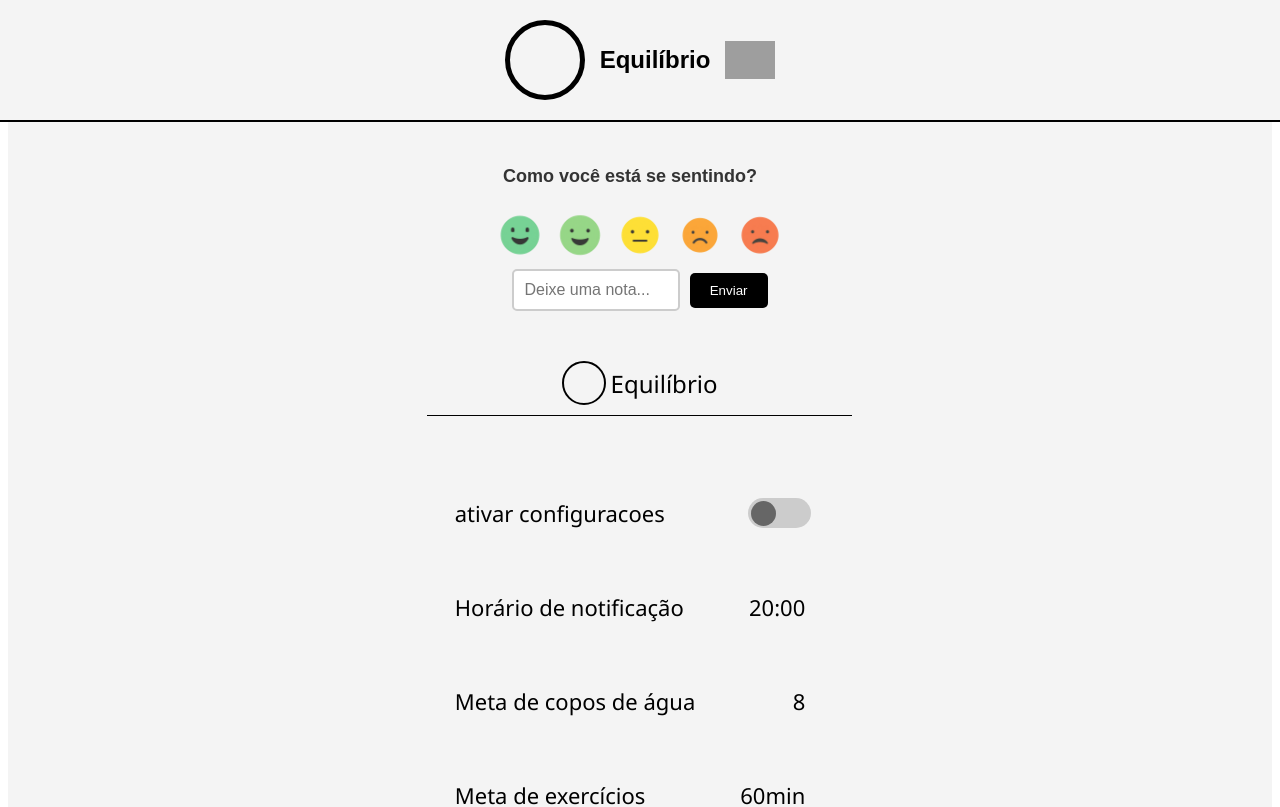
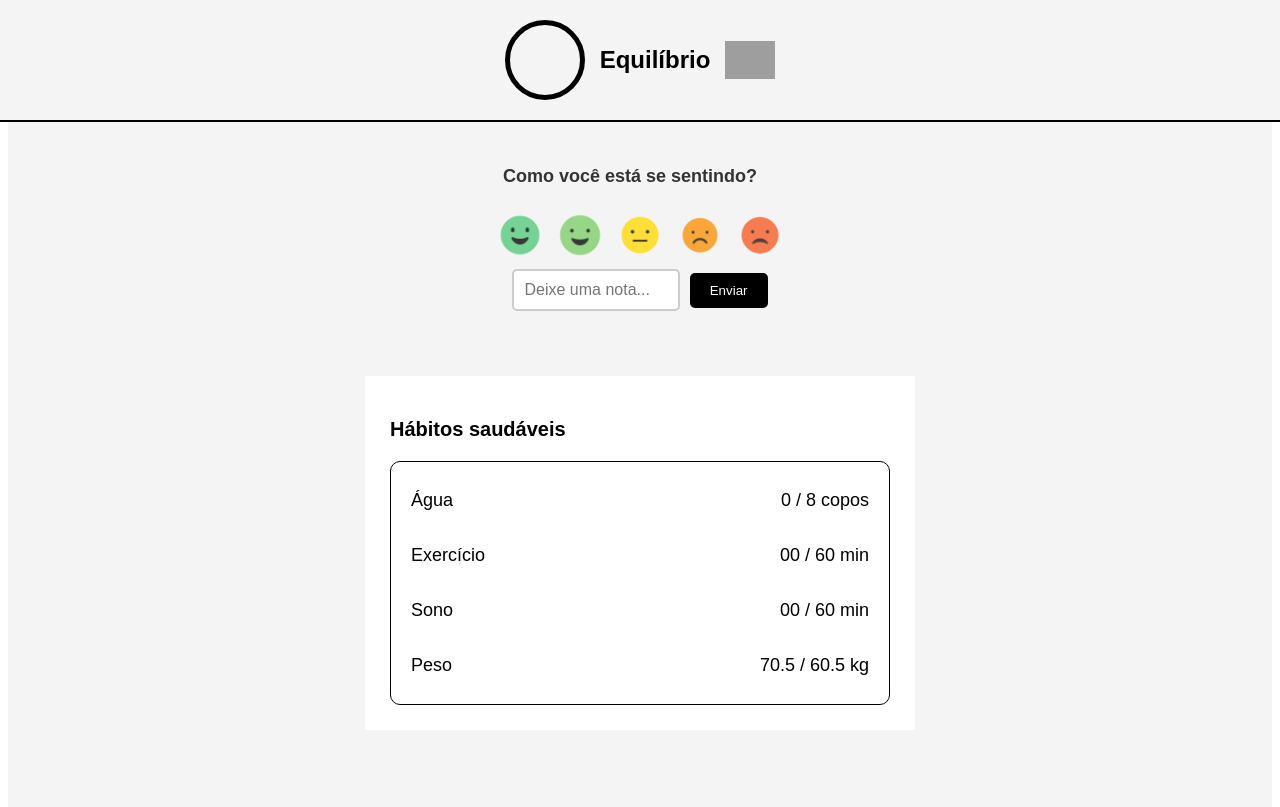
Before and after one commit to ThaigoDev/equilibrio-app-front, a React (Vite) app: page / in a window 1280 px wide. Shown: the top 807 px of the page. Built offline with nearby package versions, Linux system fonts and the light colour scheme; grey boxes are pictures that could not be loaded.

Commit message:
habitos Saudaveis modify1

```diff
--- a/package.json
+++ b/package.json
@@ -10,6 +10,7 @@
     "preview": "vite preview"
   },
   "dependencies": {
+    "axios": "^1.8.4",
     "react": "^19.0.0",
     "react-dom": "^19.0.0",
     "react-router-dom": "^7.5.0"
--- /dev/null
+++ b/src/pages/HabitosSaudaveis.css
@@ -0,0 +1,53 @@
+
+.habitos-container {
+  background-color: #ffffff;
+  padding: 25px;
+  margin: 25px 0;
+  font-family: 'Montserrat', sans-serif;
+  width: 100%;
+  max-width: 500px;
+}
+
+
+.habitos-titulo {
+  font-size: 20px;
+  font-weight: bold;
+  color: #000000;
+  margin-bottom: 20px;
+  text-align: left;
+}
+
+
+.habitos-box {
+  border: 1px solid #000000;
+  border-radius: 10px;
+  padding: 20px;
+}
+
+
+.habito-item {
+  display: flex;
+  justify-content: space-between;
+  align-items: center;
+  margin-bottom: 18px;
+  padding: 8px 0;
+}
+
+
+.habito-nome {
+  font-weight: 500;
+  color: #000000;
+  font-size: 18px;
+}
+
+
+.habito-valor {
+  font-weight: 500;
+  color: #000000;
+  font-size: 18px;
+}
+
+
+.habito-item:last-child {
+  margin-bottom: 0;
+}
--- a/src/pages/HabitosSaudaveis.jsx
+++ b/src/pages/HabitosSaudaveis.jsx
@@ -1,98 +1,62 @@
-// HabitosSaudaveis.jsx
-import { useState } from 'react';
-import axios from 'axios';
+import React from 'react';
 import './HabitosSaudaveis.css';
 
-export default function HabitosSaudaveis() {
-  const [formData, setFormData] = useState({
-    agua: '',
-    sono: '',
-    exercicio: '',
-    peso: '',
-    comentario: ''
-  });
-
-  const handleChange = (e) => {
-    const { name, value } = e.target;
-    setFormData((prev) => ({
-      ...prev,
-      [name]: value
-    }));
-  };
-
-  const handleSubmit = async (e) => {
-    e.preventDefault();
-    try {
-      await axios.post('http://localhost:3000/api/habitos', formData); // <-- alterar para a rota real do back-end
-      alert('Dados enviados com sucesso!');
-    } catch (error) {
-      console.error('Erro ao enviar dados:', error);
-      alert('Erro ao enviar os dados.');
-    }
+const HabitosSaudaveis = () => {
+  // Dados mockados - ESTES DADOS SERÃO SUBSTITUÍDOS PELO BACKEND
+  const habitos = {
+    agua: { atual: 0, meta: 8 },
+    exercicio: { atual: 0, meta: 60 },
+    sono: { atual: 0, meta: 60 },
+    peso: { atual: 70.5, meta: 60.5 }
   };
 
   return (
     <div className="habitos-container">
-      <h2 className="titulo">Hábitos Saudáveis</h2>
-      <form onSubmit={handleSubmit} className="formulario">
-        <div className="campo">
-          <label>Água (copos)</label>
-          <input
-            type="number"
-            name="agua"
-            value={formData.agua}
-            onChange={handleChange}
-            placeholder="Quantos copos de água?"
-          />
+      <h2 className="habitos-titulo">Hábitos saudáveis</h2>
+
+      <div className="habitos-box">
+        {/* ÁGUA - Tags para conexão com backend */}
+        <div className="habito-item">
+          <span className="habito-nome">Água</span>
+          <span className="habito-valor"
+                data-agua-atual={habitos.agua.atual}
+                data-agua-meta={habitos.agua.meta}>
+            {habitos.agua.atual} / {habitos.agua.meta} copos
+          </span>
         </div>
 
-        <div className="campo">
-          <label>Horas de Sono</label>
-          <input
-            type="number"
-            name="sono"
-            value={formData.sono}
-            onChange={handleChange}
-            placeholder="Horas de sono"
-          />
+        {/* EXERCÍCIO - Tags para conexão com backend */}
+        <div className="habito-item">
+          <span className="habito-nome">Exercício</span>
+          <span className="habito-valor"
+                data-exercicio-atual={habitos.exercicio.atual}
+                data-exercicio-meta={habitos.exercicio.meta}>
+            {habitos.exercicio.atual.toString().padStart(2, '0')} / {habitos.exercicio.meta} min
+          </span>
         </div>
 
-        <div className="campo">
-          <label>Exercício</label>
-          <input
-            type="text"
-            name="exercicio"
-            value={formData.exercicio}
-            onChange={handleChange}
-            placeholder="Tipo de exercício e duração"
-          />
+        {/* SONO - Tags para conexão com backend */}
+        <div className="habito-item">
+          <span className="habito-nome">Sono</span>
+          <span className="habito-valor"
+                data-sono-atual={habitos.sono.atual}
+                data-sono-meta={habitos.sono.meta}>
+            {habitos.sono.atual.toString().padStart(2, '0')} / {habitos.sono.meta} min
+          </span>
         </div>
 
-        <div className="campo">
-          <label>Peso (kg)</label>
-          <input
-            type="number"
-            name="peso"
-            value={formData.peso}
-            onChange={handleChange}
-            placeholder="Seu peso de hoje"
-          />
+        {/* PESO - Tags para conexão com backend */}
+        <div className="habito-item">
+          <span className="habito-nome">Peso</span>
+          <span className="habito-valor"
+                data-peso-atual={habitos.peso.atual}
+                data-peso-meta={habitos.peso.meta}>
+            {habitos.peso.atual} / {habitos.peso.meta} kg
+          </span>
         </div>
-
-        <div className="campo">
-          <label>Comentário do Dia</label>
-          <textarea
-            name="comentario"
-            value={formData.comentario}
-            onChange={handleChange}
-            placeholder="Escreva aqui como foi seu dia"
-          />
-        </div>
-
-        <button type="submit" className="botao-salvar">
-          Salvar Dados
-        </button>
-      </form>
+      </div>
     </div>
   );
-}
+};
+
+export default HabitosSaudaveis;
--- a/src/pages/Home.jsx
+++ b/src/pages/Home.jsx
@@ -1,7 +1,7 @@
 import React from "react";
 import Equilibrio from "./Equilibrio"; // Ajuste o caminho caso necessário
 import Sentimentos from "./Sentimentos"; // Certifique-se de ajustar o caminho
-import Settings from "./Settings"; // Importando o novo componente Settings
+import HabitosSaudaveis from "./HabitosSaudaveis"; // Componente de hábitos saudáveis
 import "./Home.css";
 
 const Home = () => {
@@ -11,8 +11,8 @@ const Home = () => {
             <Equilibrio />
             <Sentimentos />
 
-            {/* Novo componente Settings */}
-            <Settings />
+            {/* Componente de Hábitos Saudáveis */}
+            <HabitosSaudaveis />
         </div>
     );
 };
```
Also changed, not shown: 1 other file (tests, documents, lock files or other folders).
